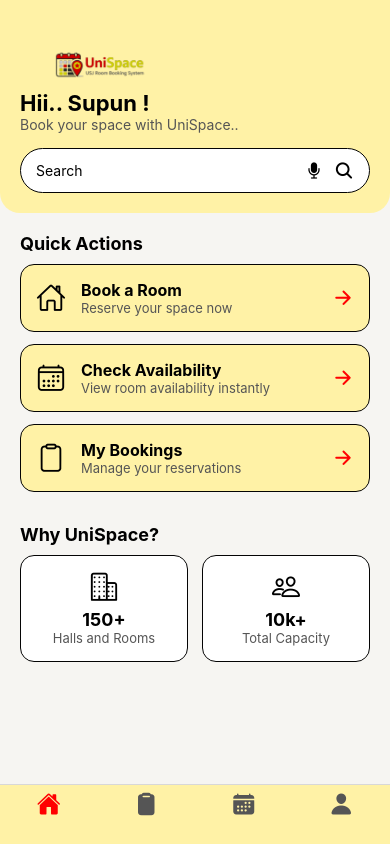
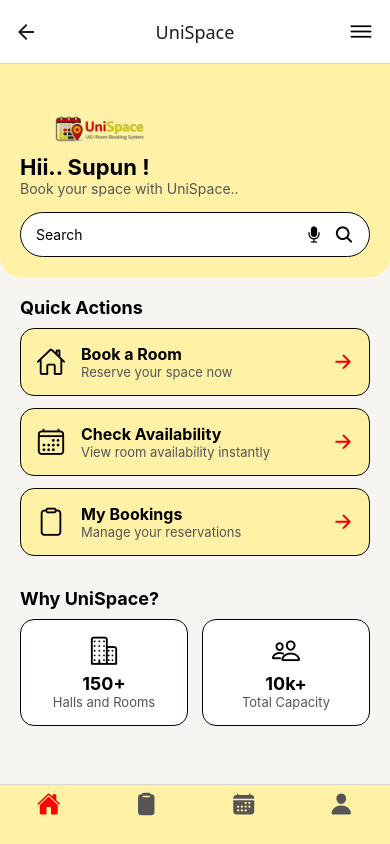
Before and after one commit to supunpriyanath333/UniSpace-Booking-App, a React Native app: screen /Main in a window 390 px wide. Built offline with nearby package versions, Linux system fonts and the light colour scheme.

Commit message:
Upadate humberg menu

```diff
--- /dev/null
+++ b/src/components/HamburgerMenu.js
@@ -0,0 +1,11 @@
+import React from "react";
+import { TouchableOpacity } from "react-native";
+import { Ionicons } from "@expo/vector-icons";
+
+export default function HamburgerMenu({ onPress }) {
+  return (
+    <TouchableOpacity onPress={onPress} style={{ marginRight: 15 }}>
+      <Ionicons name="menu-outline" size={28} color="#000" />
+    </TouchableOpacity>
+  );
+}
--- a/src/navigation/MainNavigator.js
+++ b/src/navigation/MainNavigator.js
@@ -1,13 +1,25 @@
 import React from "react";
 import { createNativeStackNavigator } from "@react-navigation/native-stack";
 import BottomTabs from "./BottomTabs";
+import HamburgerMenu from "../components/HamburgerMenu";
 
 const Stack = createNativeStackNavigator();
 
 export default function MainNavigator() {
   return (
-    <Stack.Navigator screenOptions={{ headerShown: false }}>
-      <Stack.Screen name="Tabs" component={BottomTabs} />
+    <Stack.Navigator
+      screenOptions={({ navigation }) => ({
+        headerTitleAlign: "center",
+        headerRight: () => (
+          <HamburgerMenu onPress={() => navigation.openDrawer?.()} />
+        ),
+      })}
+    >
+      <Stack.Screen
+        name="MainTabs"
+        component={BottomTabs}
+        options={{ headerTitle: "UniSpace" }}
+      />
     </Stack.Navigator>
   );
 }
```
